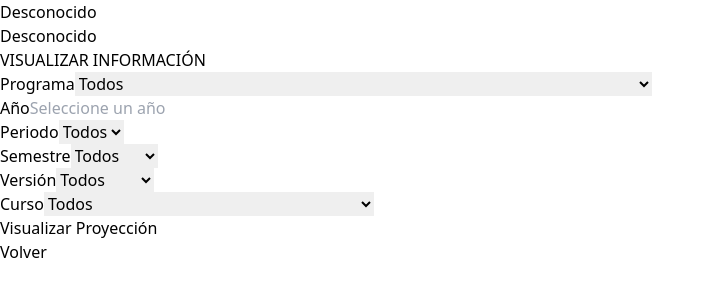
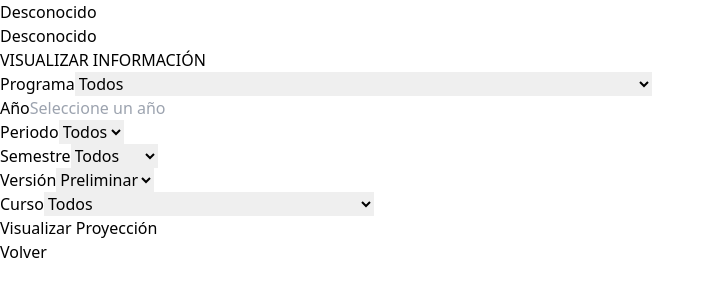
Before and after one commit to C41C3D0O/SPC-Frontend-fork, a React (Vite) app: page /filtro-de-informacion in a window 1280 px wide. Shown: the top 300 px of the page, without its empty margins (0-715 px from the left). Built offline with nearby package versions, Linux system fonts and the light colour scheme.

Commit message:
Se quito la opcion de todos en la seleccion de versiones

```diff
--- a/src/pages/InformationFilter.jsx
+++ b/src/pages/InformationFilter.jsx
@@ -43,7 +43,7 @@ export function InformationFilter() {
     "Décimo",
   ];
 
-  const VERSION_PERMITIDOS = ["Todos", "Preliminar", "Final"];
+  const VERSION_PERMITIDOS = ["Preliminar", "Final"];
 
   const CURSOS_PERMITIDOS = [
     "Todos",
```
